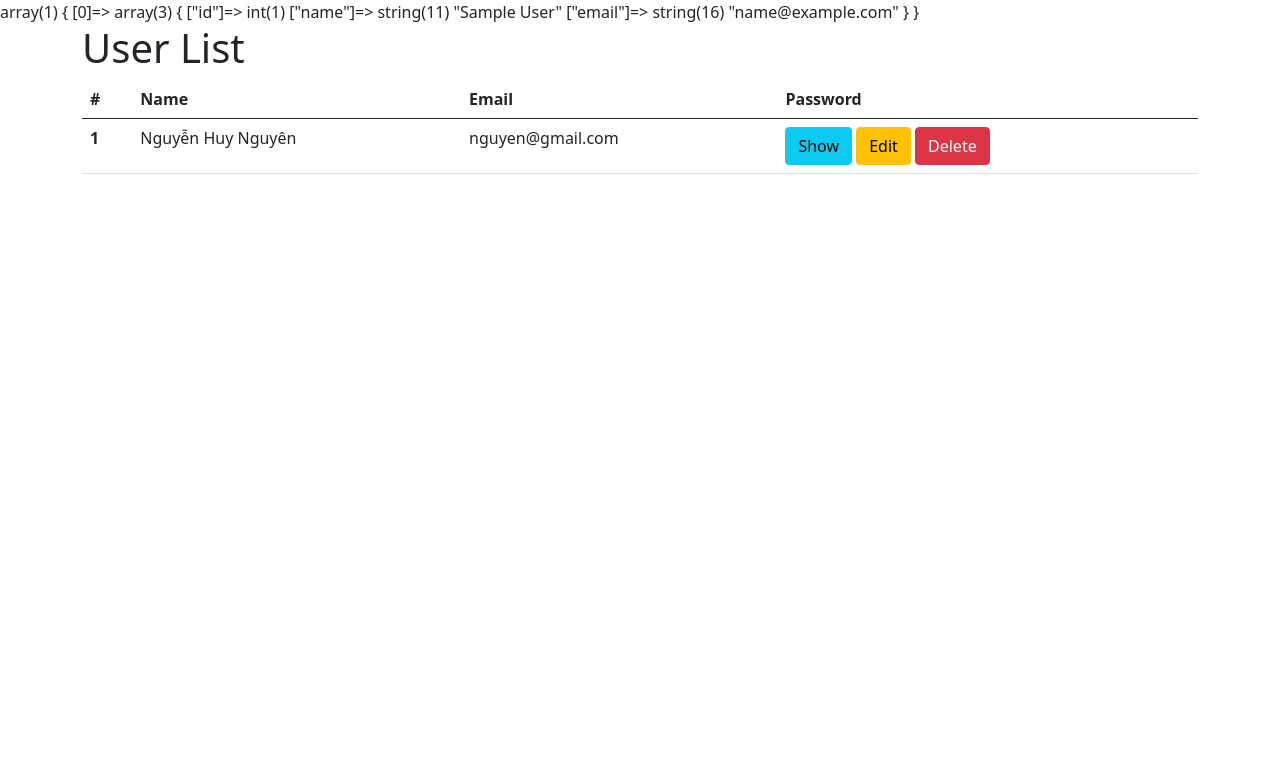
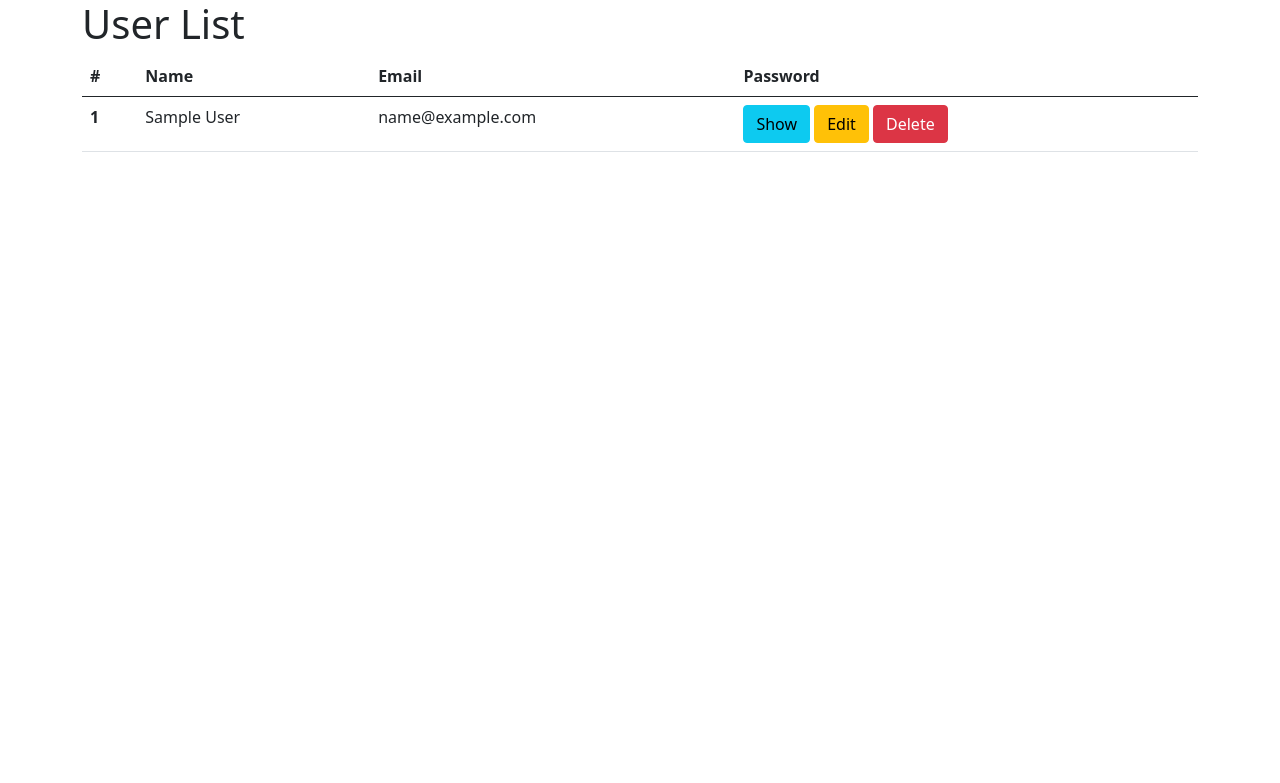
Before and after one commit to fatcode3103/php_connect, a PHP site: page / in a window 1280 px wide. Shown: the top 783 px of the page. Run offline with PHP 8.4, Linux system fonts and the light colour scheme; tables that the repository leaves empty or names only in its code hold one stand-in row (values such as "Sample post").

Commit message:
insert data to table in index.php

```diff
--- a/index.php
+++ b/index.php
@@ -3,7 +3,7 @@
 
 $users = User::all();
 
-    var_dump($users);
+// var_dump($users);
 ?>
 
 <!doctype html>
@@ -24,6 +24,7 @@
     <div class="container">
         <h1>User List</h1>
         <div>
+            <?php if (count($users) > 0) { ?>
                 <table class="table">
                     <thead>
                         <tr>
@@ -34,18 +35,23 @@
                         </tr>
                     </thead>
                     <tbody>
+                        <?php foreach ($users as $user) { ?>
                             <tr>
-                        <th scope="row">1</th>
-                        <td>Nguyễn Huy Nguyên</td>
-                        <td>nguyen@gmail.com</td>
+                                <th scope="row"><?= $user['id']?></th>
+                                <td><?= $user['name']?></td>
+                                <td><?= $user['email']?></td>
                                 <td>
                                     <a href="" class="btn btn-info">Show</a>
                                     <a href="" class="btn btn-warning">Edit</a>
                                     <button class="btn btn-danger">Delete</button>
                                 </td>
                             </tr>
+                        <?php } ?>
                     </tbody>
                 </table>
+            <?php } else { ?>
+                <h2>No data.</h2>
+            <?php } ?>
         </div>
     </div>
 
```
Lines whose indentation alone changed are shown as unchanged.
